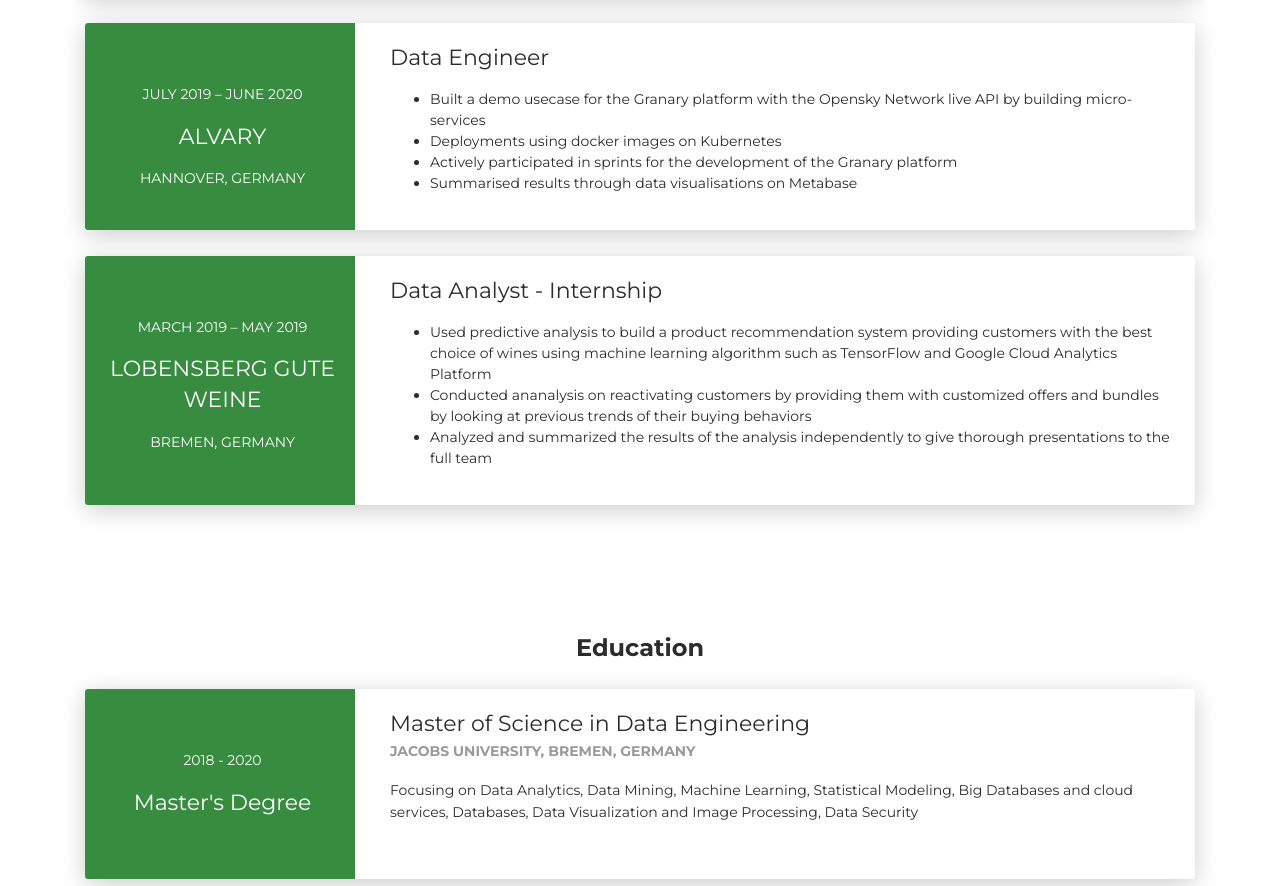
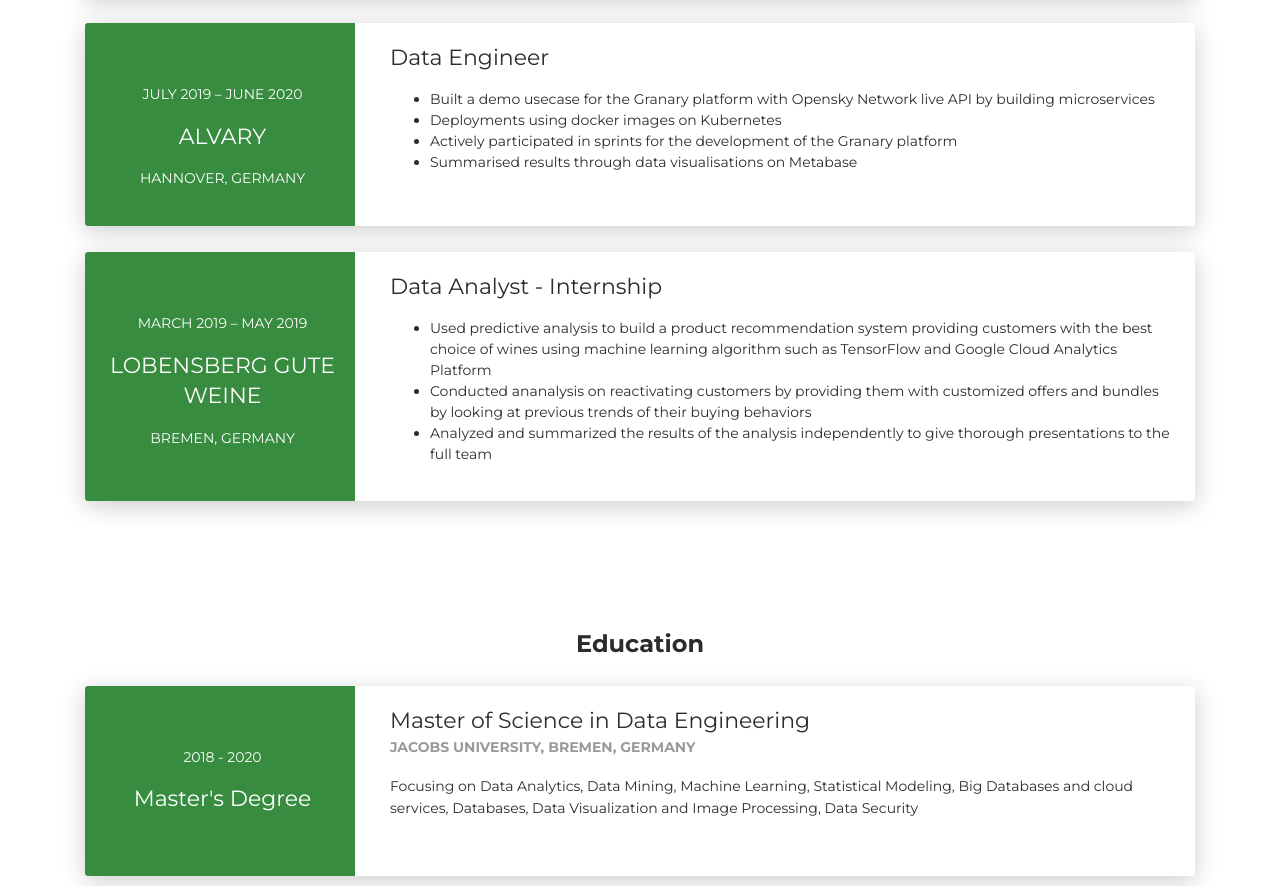
Before and after one commit to ranahamzaintisar1995/ranahamzaintisar1995.github.io, a plain HTML site: page index.html in a window 1280 px wide. Shown: the part 2703-3589 px from the top of the page. Drawn offline with Linux system fonts and the light colour scheme.

Commit message:
Update index.html

```diff
--- a/index.html
+++ b/index.html
@@ -322,7 +322,7 @@
           <div class="card-body">
             <div class="h5">Data Engineer</div>
             <ul>
-              <li>Built a demo usecase for the Granary platform with the Opensky Network live API by building micro-services</li>
+              <li>Built a demo usecase for the Granary platform with Opensky Network live API by building microservices</li>
               <li>Deployments using docker images on Kubernetes</li>
               <li>Actively participated in sprints for the development of the Granary platform</li>
               <li>Summarised results through data visualisations on Metabase</li>
```
